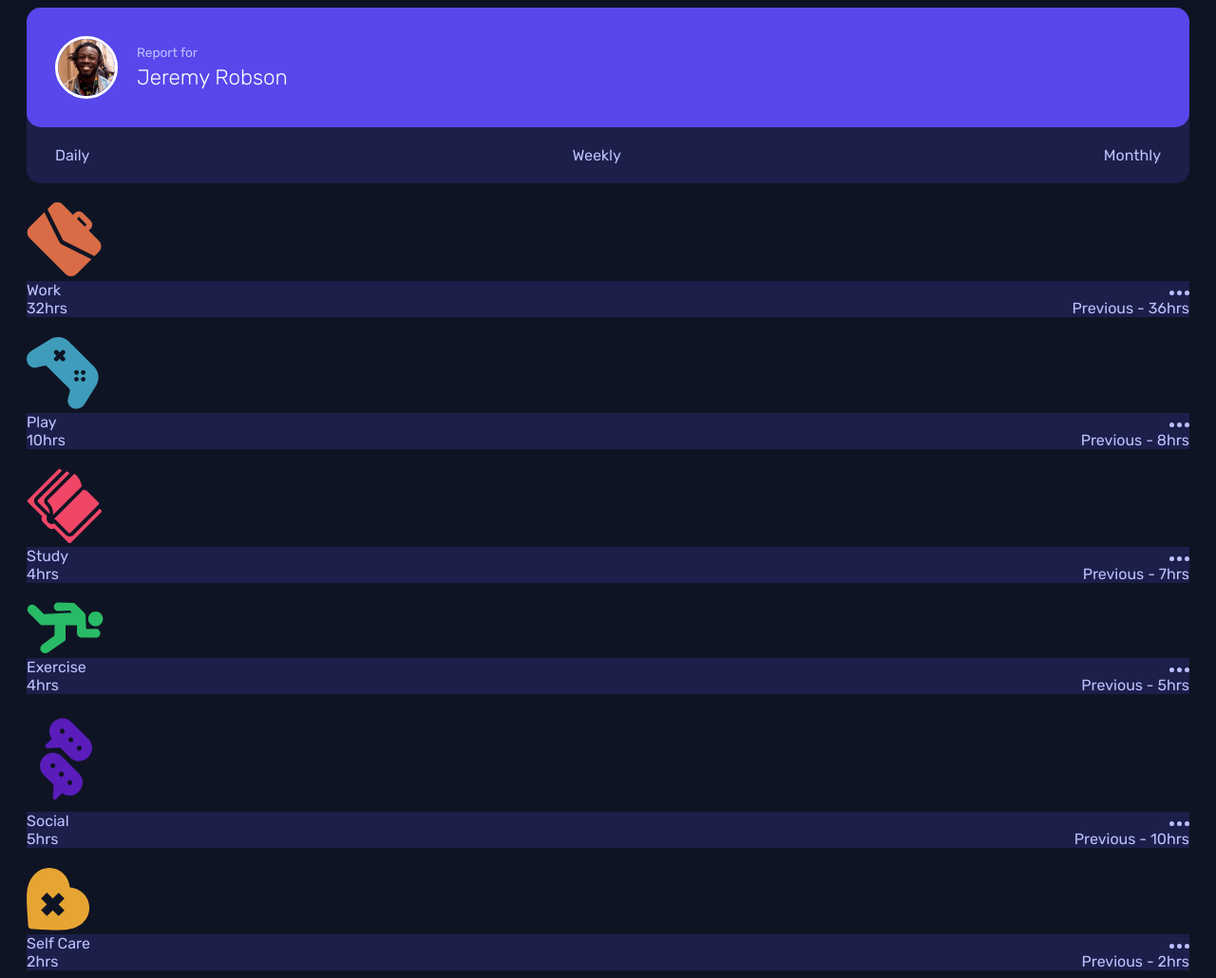
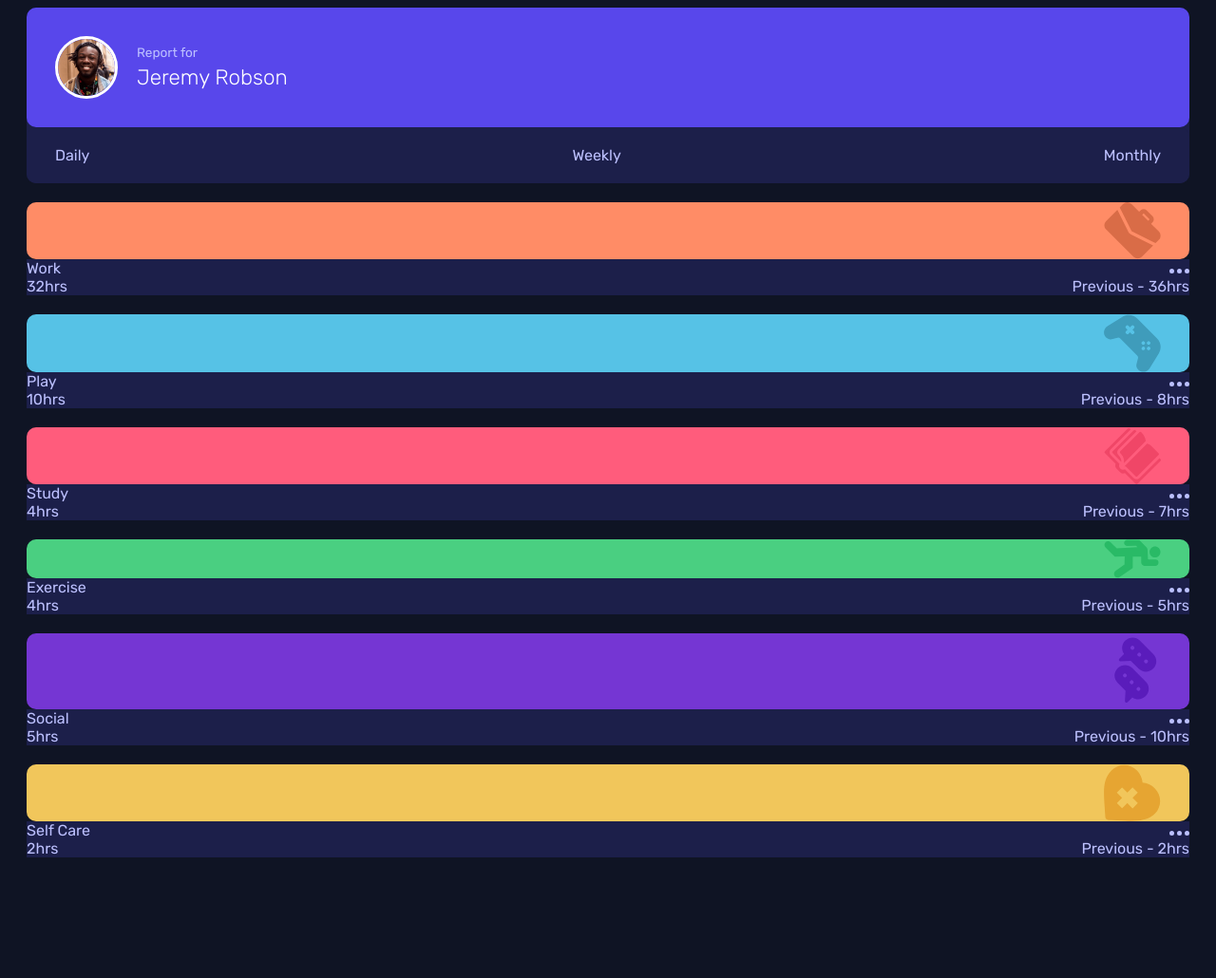
Before and after one commit to anhvu1012/Time-tracking-dashboard, a plain HTML site: page index.html in a window 1280 px wide. Shown: the whole page at 95% size. After the commit the page ends 911 px from the top, so only its background shows below. Drawn offline with Linux system fonts and the light colour scheme.

Commit message:
Add basic card style pt.1

```diff
--- a/index.html
+++ b/index.html
@@ -36,7 +36,7 @@
         </div>
       </article>
       <article class="card">
-        <div class="back">
+        <div class="back work">
           <img src="images/icon-work.svg" alt="icon work" />
         </div>
         <section class="content-container">
@@ -51,7 +51,7 @@
         </section>
       </article>
       <article class="card">
-        <div class="back">
+        <div class="back play">
           <img src="images/icon-play.svg" alt="icon play" />
         </div>
         <section class="content-container">
@@ -66,7 +66,7 @@
         </section>
       </article>
       <article class="card">
-        <div class="back">
+        <div class="back study">
           <img src="images/icon-study.svg" alt="icon study" />
         </div>
         <section class="content-container">
@@ -81,8 +81,8 @@
         </section>
       </article>
       <article class="card">
-        <div class="back">
-          <img src="images/icon-exercise.svg" alt="icon work" />
+        <div class="back exercise">
+          <img src="images/icon-exercise.svg" alt="icon exercise" />
         </div>
         <section class="content-container">
           <header>
@@ -96,8 +96,8 @@
         </section>
       </article>
       <article class="card">
-        <div class="back">
-          <img src="images/icon-social.svg" alt="icon work" />
+        <div class="back social">
+          <img src="images/icon-social.svg" alt="icon social" />
         </div>
         <section class="content-container">
           <header>
@@ -111,8 +111,8 @@
         </section>
       </article>
       <article class="card">
-        <div class="back">
-          <img src="images/icon-self-care.svg" alt="icon work" />
+        <div class="back self-care">
+          <img src="images/icon-self-care.svg" alt="icon self-care" />
         </div>
         <section class="content-container">
           <header>
--- a/styles.scss
+++ b/styles.scss
@@ -25,7 +25,11 @@ $selfcare-card: hsl(43, 84%, 65%);
 }
 
 @mixin card-border{
-  border-radius: 15px;
+  border-radius: 10px;
+}
+
+@mixin card-padding{
+  padding: 15px 10px;
 }
 
 body{
@@ -84,6 +88,37 @@ body{
   padding: 20px 30px;
 }
 
+.card {
+  .back{
+    display: flex;
+    justify-content: end;
+    @include card-border;
+
+    img{
+      width: 60px;
+      margin-right: 30px;
+    }
+  }
+  .work{
+    background-color: $work-card;
+  }
+  .play{
+    background-color: $play-card;
+  }
+  .study{
+    background-color: $study-card;
+  }
+  .exercise{
+    background-color: $exercise-card;
+  }
+  .social {
+    background-color: $social-card;
+  }
+  .self-care{
+    background-color: $selfcare-card;
+  }
+}
+
 .content-container {
   background-color: $element-bg;
 
```
Also changed, not shown: styles/styles.css, 1 other file.
